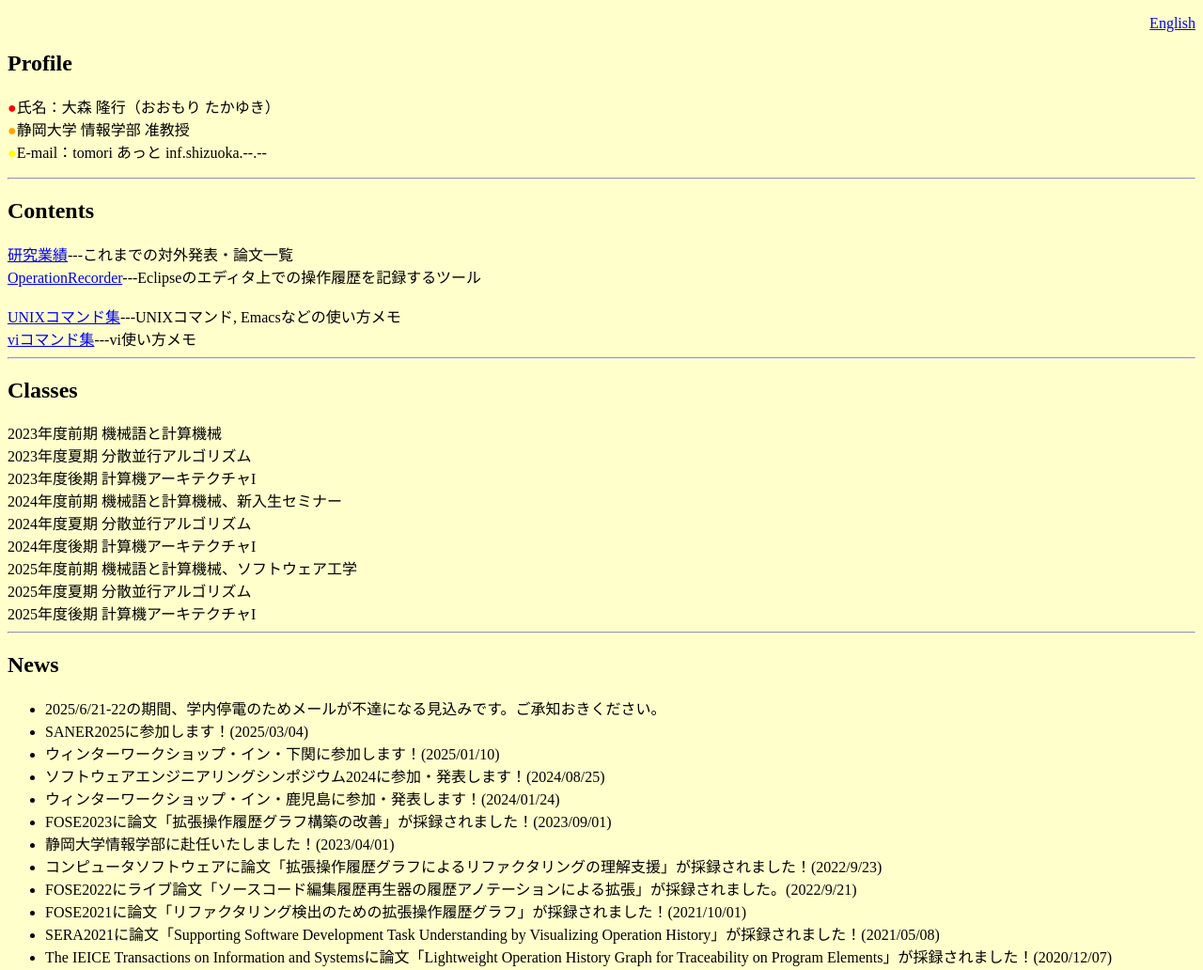
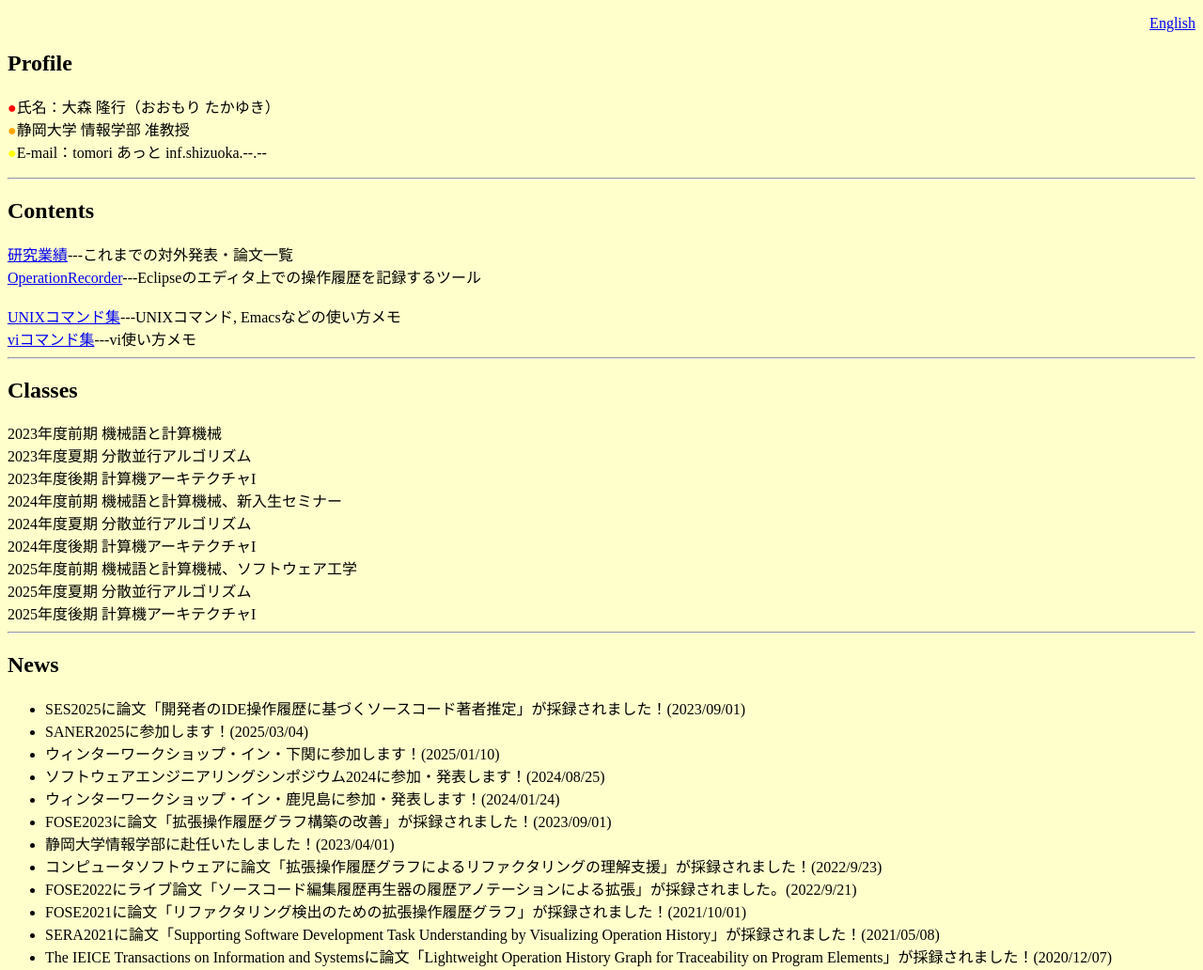
Before and after one commit to g-omr/g-omr.github.io, a plain HTML site: page index.html in a window 1280 px wide. Shown: the top 1032 px of the page at 94% size. Drawn offline with Linux system fonts and the light colour scheme.

Commit message:
Update index.html

```diff
--- a/index.html
+++ b/index.html
@@ -67,7 +67,8 @@
 <hr/>
 <h2>News</h2>
 <ul>
-  <li>2025/6/21-22の期間、学内停電のためメールが不達になる見込みです。ご承知おきください。<br/></li><!--緊急連絡先： ohmori.takayuki@cii.shiz--->
+  <!--li>2025/6/21-22の期間、学内停電のためメールが不達になる見込みです。ご承知おきください。<br/></li><!--緊急連絡先： ohmori.takayuki@cii.shiz--->
+  <li>SES2025に論文「開発者のIDE操作履歴に基づくソースコード著者推定」が採録されました！(2023/09/01)<br/></li>
   <li>SANER2025に参加します！(2025/03/04)<br/></li>
   <li>ウィンターワークショップ・イン・下関に参加します！(2025/01/10)<br/></li>
   <li>ソフトウェアエンジニアリングシンポジウム2024に参加・発表します！(2024/08/25)<br/></li>
```
